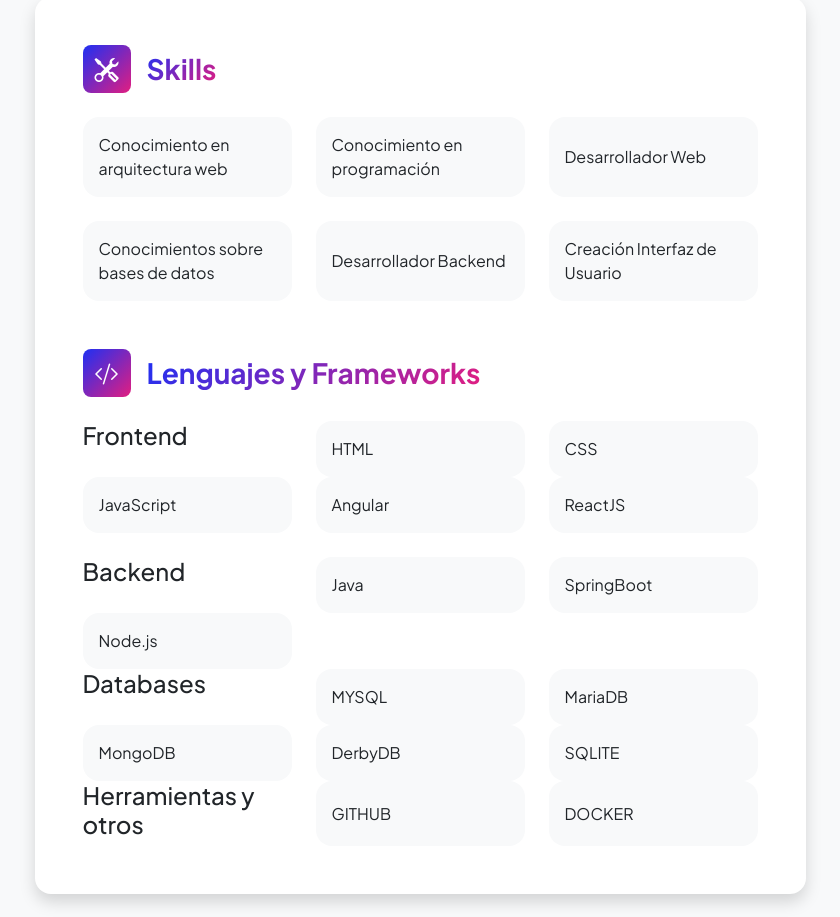
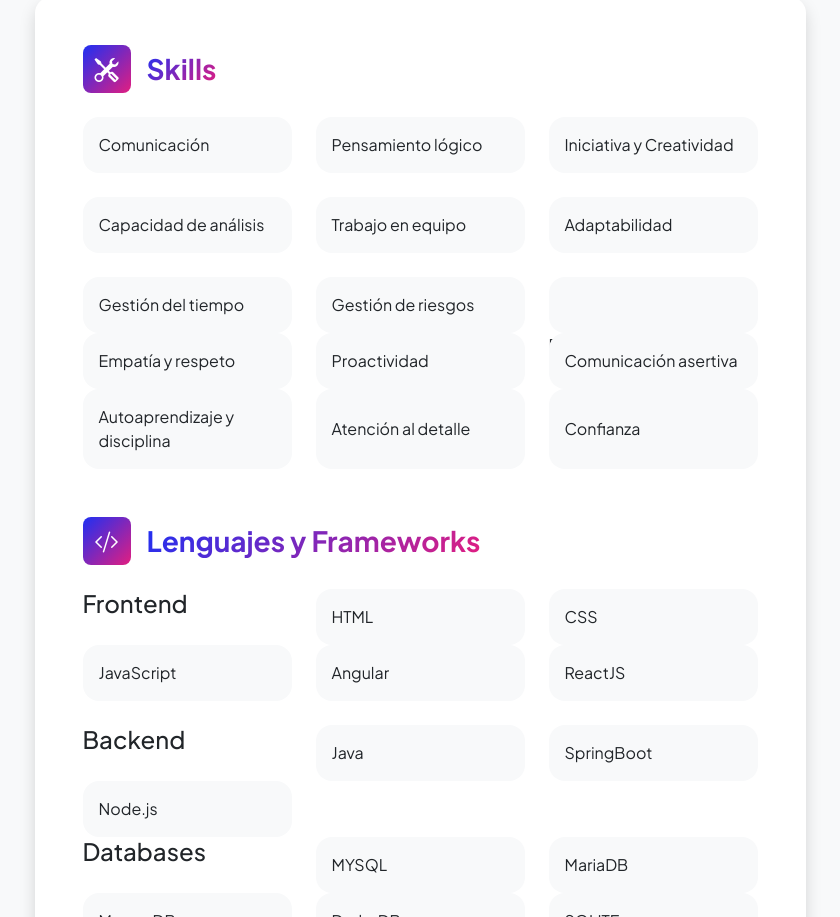
Before and after one commit to soycamiloypunto/Portafolio, a plain HTML site: page resume.html in a window 1280 px wide. Shown: the part 3603-4520 px from the top of the page, without its empty margins (220-1060 px from the left). Drawn offline with nearby package versions, Linux system fonts and the light colour scheme.

Commit message:
Mejora skills

```diff
--- a/resume.html
+++ b/resume.html
@@ -257,14 +257,29 @@
                                             <h3 class="fw-bolder mb-0"><span class="text-gradient d-inline">Skills</span></h3>
                                         </div>
                                         <div class="row row-cols-1 row-cols-md-3 mb-4">
-                                            <div class="col mb-4 mb-md-0"><div class="d-flex align-items-center bg-light rounded-4 p-3 h-100">Conocimiento en arquitectura web</div></div>
-                                            <div class="col mb-4 mb-md-0"><div class="d-flex align-items-center bg-light rounded-4 p-3 h-100">Conocimiento en programación</div></div>
-                                            <div class="col"><div class="d-flex align-items-center bg-light rounded-4 p-3 h-100">Desarrollador Web</div></div>
+                                            <div class="col mb-4 mb-md-0"><div class="d-flex align-items-center bg-light rounded-4 p-3 h-100">Comunicación</div></div>
+                                            <div class="col mb-4 mb-md-0"><div class="d-flex align-items-center bg-light rounded-4 p-3 h-100">Pensamiento lógico</div></div>
+                                            <div class="col"><div class="d-flex align-items-center bg-light rounded-4 p-3 h-100">Iniciativa y Creatividad</div></div>
+                                        </div>
+                                        <div class="row row-cols-1 row-cols-md-3 mb-4">
+                                            <div class="col mb-4 mb-md-0"><div class="d-flex align-items-center bg-light rounded-4 p-3 h-100">Capacidad de análisis</div></div>
+                                            <div class="col mb-4 mb-md-0"><div class="d-flex align-items-center bg-light rounded-4 p-3 h-100">Trabajo en equipo</div></div>
+                                            <div class="col"><div class="d-flex align-items-center bg-light rounded-4 p-3 h-100">Adaptabilidad</div></div>
                                         </div>
                                         <div class="row row-cols-1 row-cols-md-3">
-                                            <div class="col mb-4 mb-md-0"><div class="d-flex align-items-center bg-light rounded-4 p-3 h-100">Conocimientos sobre bases de datos</div></div>
-                                            <div class="col mb-4 mb-md-0"><div class="d-flex align-items-center bg-light rounded-4 p-3 h-100">Desarrollador Backend</div></div>
-                                            <div class="col"><div class="d-flex align-items-center bg-light rounded-4 p-3 h-100">Creación Interfaz de Usuario</div></div>
+                                            <div class="col mb-4 mb-md-0"><div class="d-flex align-items-center bg-light rounded-4 p-3 h-100">Gestión del tiempo</div></div>
+                                            <div class="col mb-4 mb-md-0"><div class="d-flex align-items-center bg-light rounded-4 p-3 h-100">Gestión de riesgos</div></div>
+                                            <div class="col"><div class="d-flex align-items-center bg-light rounded-4 p-3 h-100"></div>Resolución de problemas</div>
+                                        </div>
+                                        <div class="row row-cols-1 row-cols-md-3">
+                                            <div class="col mb-4 mb-md-0"><div class="d-flex align-items-center bg-light rounded-4 p-3 h-100">Empatía y respeto</div></div>
+                                            <div class="col mb-4 mb-md-0"><div class="d-flex align-items-center bg-light rounded-4 p-3 h-100">Proactividad</div></div>
+                                            <div class="col"><div class="d-flex align-items-center bg-light rounded-4 p-3 h-100">Comunicación asertiva</div></div>
+                                        </div>
+                                        <div class="row row-cols-1 row-cols-md-3">
+                                            <div class="col mb-4 mb-md-0"><div class="d-flex align-items-center bg-light rounded-4 p-3 h-100">Autoaprendizaje y disciplina</div></div>
+                                            <div class="col mb-4 mb-md-0"><div class="d-flex align-items-center bg-light rounded-4 p-3 h-100">Atención al detalle</div></div>
+                                            <div class="col"><div class="d-flex align-items-center bg-light rounded-4 p-3 h-100">Confianza</div></div>
                                         </div>
                                     </div>
                                     <!-- Languages list-->
```
